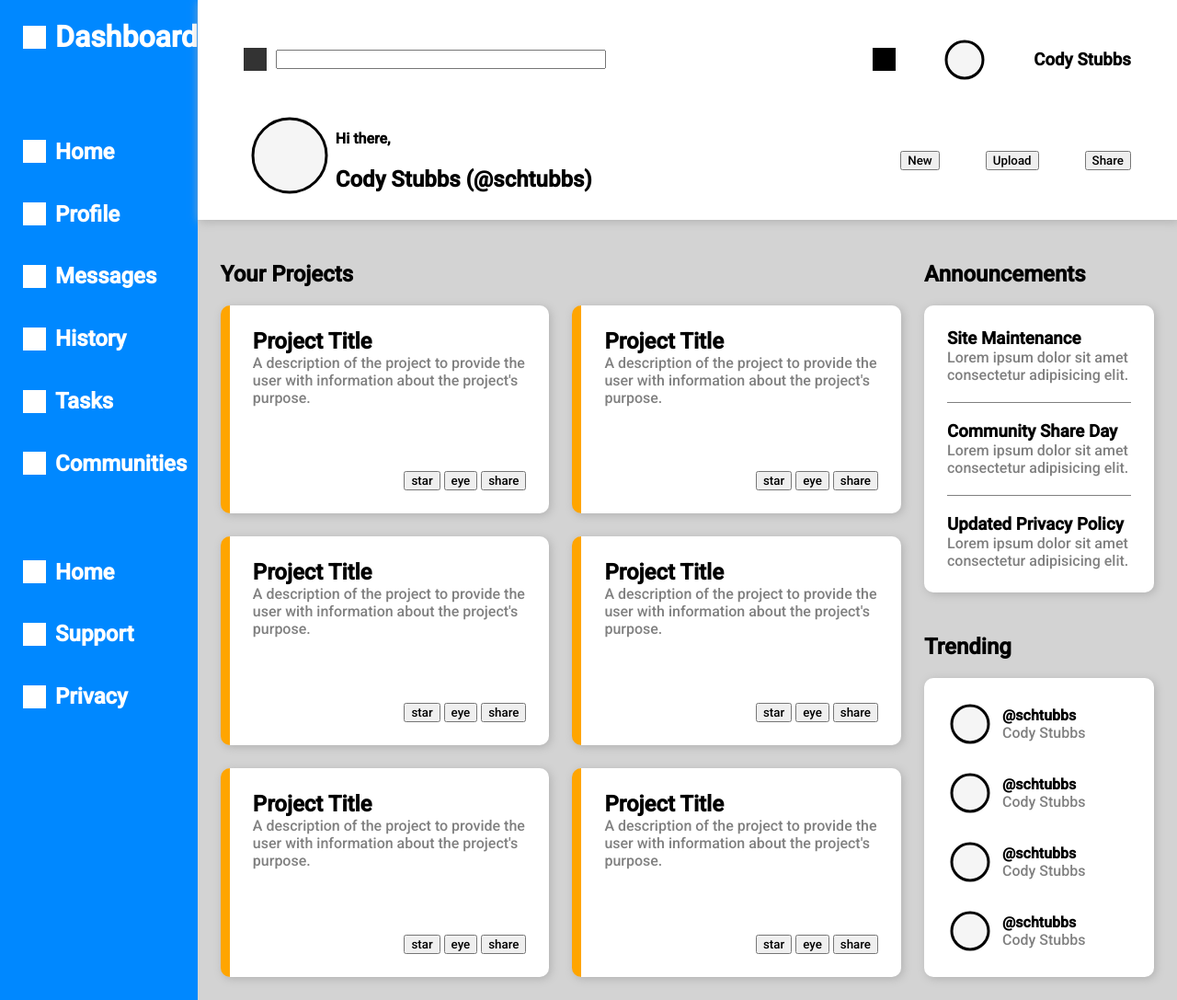
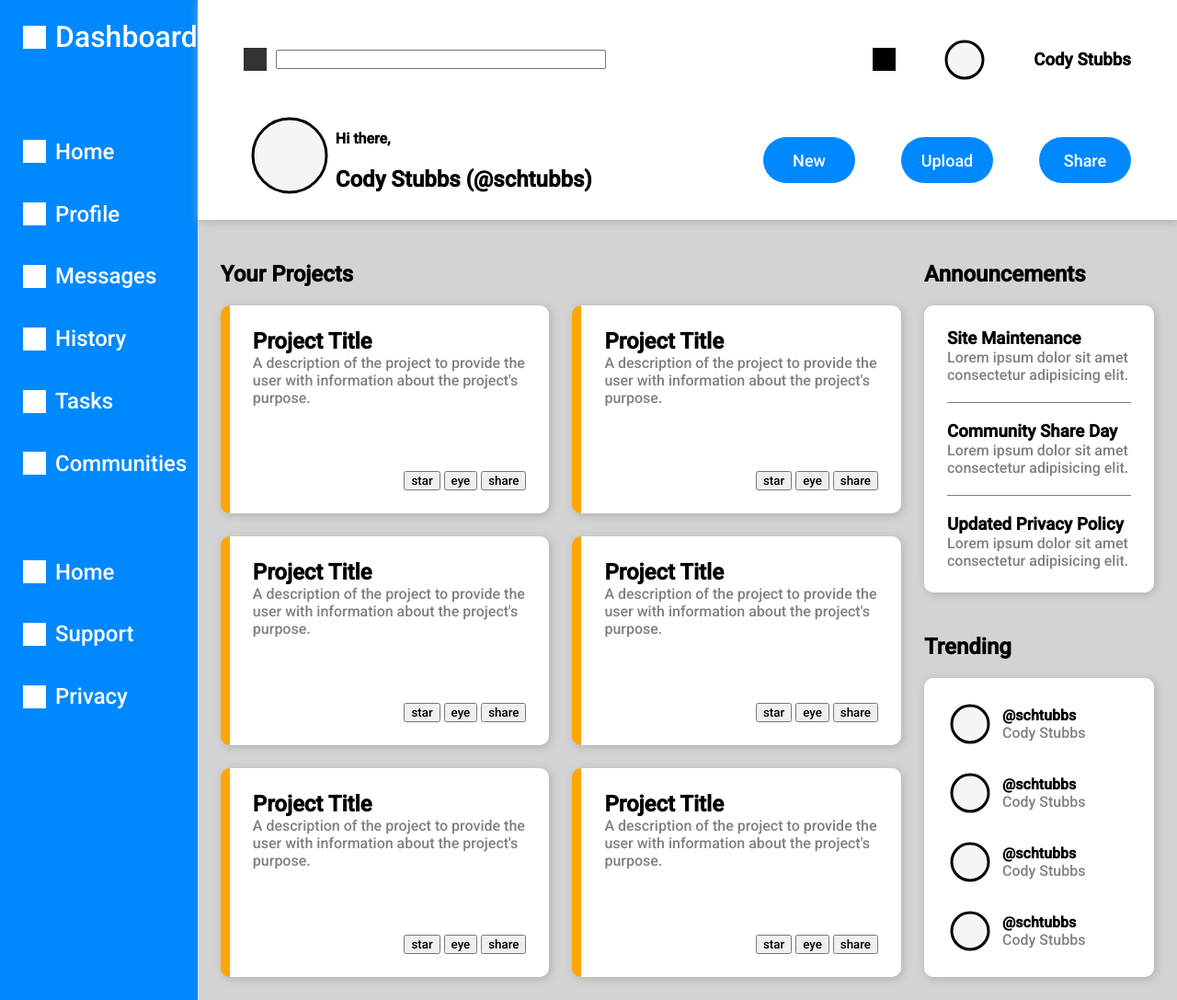
Before and after one commit to codyalanstubbs/top-admin-dashboard, a plain HTML site: page index.html in a window 1280 px wide. Shown: the whole page at 92% size. Drawn offline with Linux system fonts and the light colour scheme.

Commit message:
Fix bold white from being too thick and style menu btns

```diff
--- a/index.html
+++ b/index.html
@@ -107,9 +107,9 @@
                     <h2 class="username">Cody Stubbs (@schtubbs)</h2>
                 </div>
             </div>
-            <button type="button">New</button>
-            <button type="button">Upload</button>
-            <button type="button">Share</button>
+            <button type="button" class="menu-btn">New</button>
+            <button type="button" class="menu-btn">Upload</button>
+            <button type="button" class="menu-btn">Share</button>
         </div>
     </div>
     <div class="content">
--- a/style.css
+++ b/style.css
@@ -48,6 +48,11 @@ svg.icon {
     align-self: start;
 }
 
+.logo h1,
+.nav-item h2 {
+    font-weight: normal;
+}
+
 .menu {
     grid-column: 2;
     grid-row: 1;
@@ -92,7 +97,17 @@ svg.icon {
     grid-auto-flow: column;
     align-items: center;
     gap: 50px;
+}
 
+.menu-btn {
+    width: 100px;
+    height: 50px;
+    border: none;
+    border-radius: 50px;
+    background-color: #0088ff;
+    font-size: 18px;
+    font-weight: 500;
+    color: white;
 }
 
 .menu-bottom-left {
```
